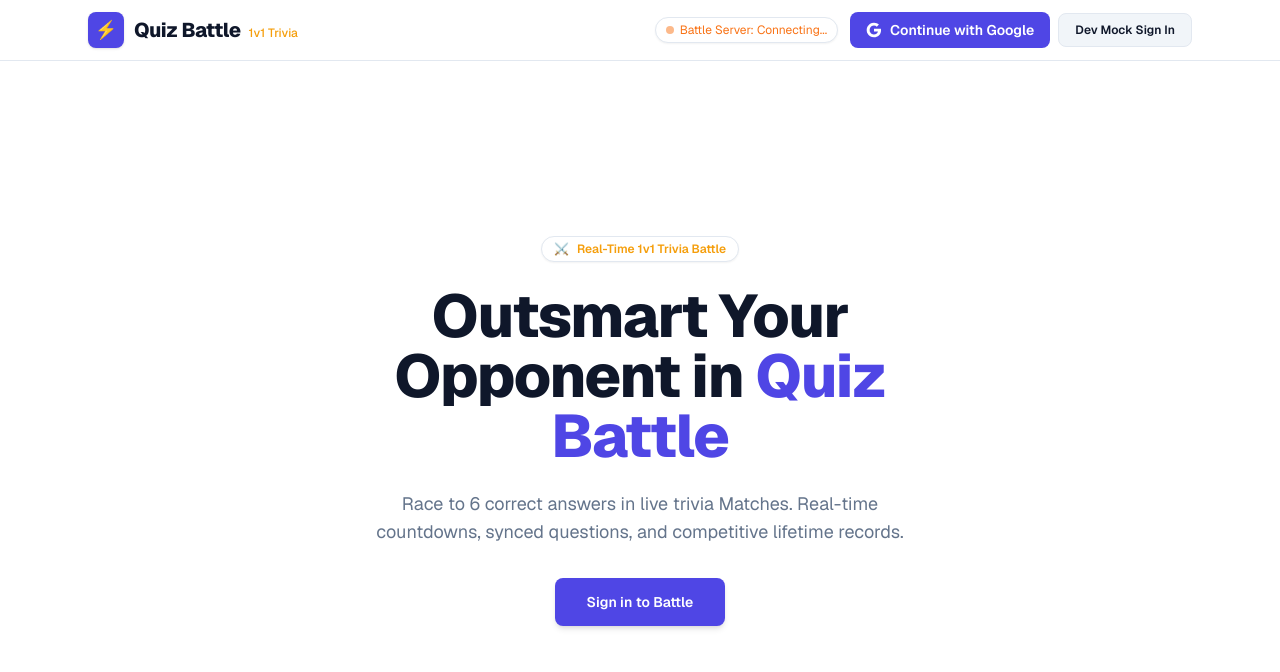
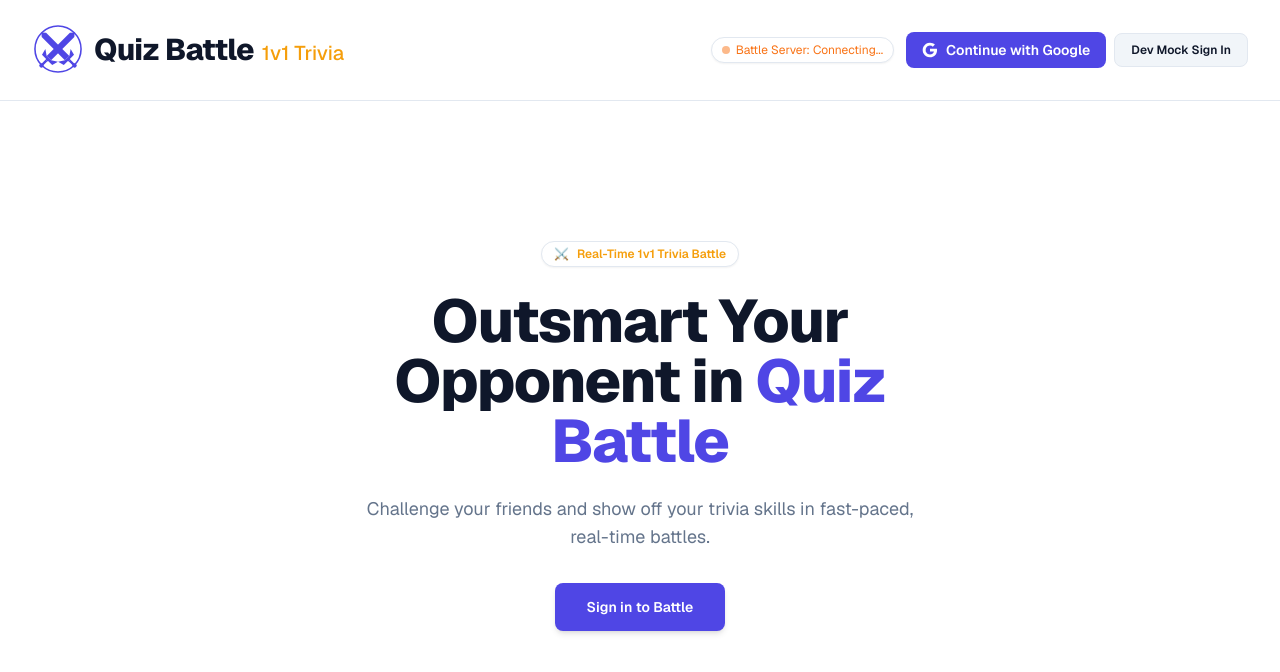
Before and after one commit to Xirath/quiz_battle, a Next.js app: page / in a window 1280 px wide. Shown: the top 672 px of the page. Built offline with nearby package versions, Linux system fonts and the light colour scheme; no server answers.

Commit message:
Changed favicon & icon and some content text

```diff
--- a/app/layout.tsx
+++ b/app/layout.tsx
@@ -13,7 +13,7 @@ const geistMono = Geist_Mono({
 });
 
 export const metadata: Metadata = {
-  title: "Quiz Battle | 1v1 Real-Time Multiplayer Trivia",
+  title: "Quiz Battle",
   description:
     "Race to 6 correct answers in live 1v1 real-time multiplayer trivia matches.",
 };
--- a/app/page.tsx
+++ b/app/page.tsx
@@ -13,7 +13,7 @@ export default async function Home() {
     <div className="flex min-h-screen flex-col bg-background text-foreground font-sans">
       <LandingHeader />
 
-      <main className="flex flex-1 flex-col items-center justify-center px-4 py-12 text-center sm:px-6 sm:py-16">
+      <main className="flex flex-1 flex-col items-center justify-start px-4 py-12 text-center sm:px-6 sm:py-35">
         <div className="mx-auto flex max-w-2xl flex-col items-center space-y-6">
           <div className="inline-flex items-center gap-2 rounded-full border border-border bg-card px-3 py-1 text-xs font-semibold text-accent shadow-xs">
             <span>⚔️</span> Real-Time 1v1 Trivia Battle
@@ -25,8 +25,8 @@ export default async function Home() {
           </h1>
 
           <p className="mx-auto max-w-xl text-base sm:text-lg text-muted-foreground">
-            Race to 6 correct answers in live trivia Matches. Real-time countdowns,
-            synced questions, and competitive lifetime records.
+            Challenge your friends and show off your trivia skills in
+            fast-paced, real-time battles.
           </p>
 
           <div className="flex w-full justify-center pt-2">
--- a/components/landing-header.tsx
+++ b/components/landing-header.tsx
@@ -1,4 +1,5 @@
 import Image from "next/image";
+import Link from "next/link";
 import { auth } from "@/auth";
 import { SignInButton, SignOutButton } from "@/components/auth-buttons";
 import { ConnectionStatusBadge } from "@/components/connection-status";
@@ -10,21 +11,59 @@ export async function LandingHeader() {
 
   return (
     <header className="w-full border-b border-border bg-card text-card-foreground">
-      <div className="mx-auto flex max-w-6xl items-center justify-between px-4 py-3 sm:px-6">
+      <div className="flex w-full items-center justify-between px-4 py-6 sm:px-6 lg:px-8">
         {/* Brand */}
-        <div className="flex items-center gap-2.5">
-          <div className="flex h-9 w-9 items-center justify-center rounded-lg bg-primary text-primary-foreground font-black text-lg shadow-sm">
-            ⚡
-          </div>
+        <Link
+          href="/"
+          className="flex items-center gap-2.5 hover:opacity-90 transition-opacity"
+        >
+          <svg
+            className="h-8 w-8 lg:h-13 lg:w-13 pb-0.5 text-primary shrink-0"
+            viewBox="0 0 512 512"
+            fill="currentColor"
+            aria-hidden="true"
+          >
+            <defs>
+              <g id="header-sword">
+                <path
+                  d="M 256 16 L 288 52 L 288 388 L 224 388 L 224 52 Z"
+                  fill="currentColor"
+                />
+                <path
+                  d="M 224 388 L 165 348 L 182 414 L 242 414 L 242 422 L 270 422 L 270 414 L 330 414 L 347 348 L 288 388 Z"
+                  fill="currentColor"
+                />
+                <rect
+                  x="244"
+                  y="422"
+                  width="24"
+                  height="68"
+                  rx="3"
+                  fill="currentColor"
+                />
+                <circle cx="256" cy="496" r="22" fill="currentColor" />
+              </g>
+            </defs>
+            <circle
+              cx="256"
+              cy="256"
+              r="236"
+              fill="none"
+              stroke="currentColor"
+              strokeWidth="16"
+            />
+            <use href="#header-sword" transform="rotate(-45 256 256)" />
+            <use href="#header-sword" transform="rotate(45 256 256)" />
+          </svg>
           <div>
-            <span className="font-extrabold tracking-tight text-foreground text-lg sm:text-xl">
+            <span className="font-extrabold tracking-tight text-foreground text-lg sm:text-xl lg:text-3xl">
               Quiz Battle
             </span>
-            <span className="ml-2 hidden text-xs font-medium text-accent sm:inline-block">
+            <span className="ml-2 hidden text-xs font-medium text-accent sm:inline-block lg:text-xl">
               1v1 Trivia
             </span>
           </div>
-        </div>
+        </Link>
 
         {/* Auth / Profile Area */}
         <div className="flex items-center gap-3">
@@ -34,7 +73,10 @@ export async function LandingHeader() {
               {/* Stats Counters */}
               <div className="flex items-center gap-2 rounded-lg border border-border bg-muted/60 px-3 py-1.5 text-xs font-medium">
                 <span className="text-muted-foreground">
-                  Matches: <strong className="text-foreground">{stats?.totalMatches ?? 0}</strong>
+                  Matches:{" "}
+                  <strong className="text-foreground">
+                    {stats?.totalMatches ?? 0}
+                  </strong>
                 </span>
                 <span className="text-border">|</span>
                 <span className="text-success font-semibold">
```
Also changed, not shown: app/icon.svg (added), public/favicon.svg (added).
